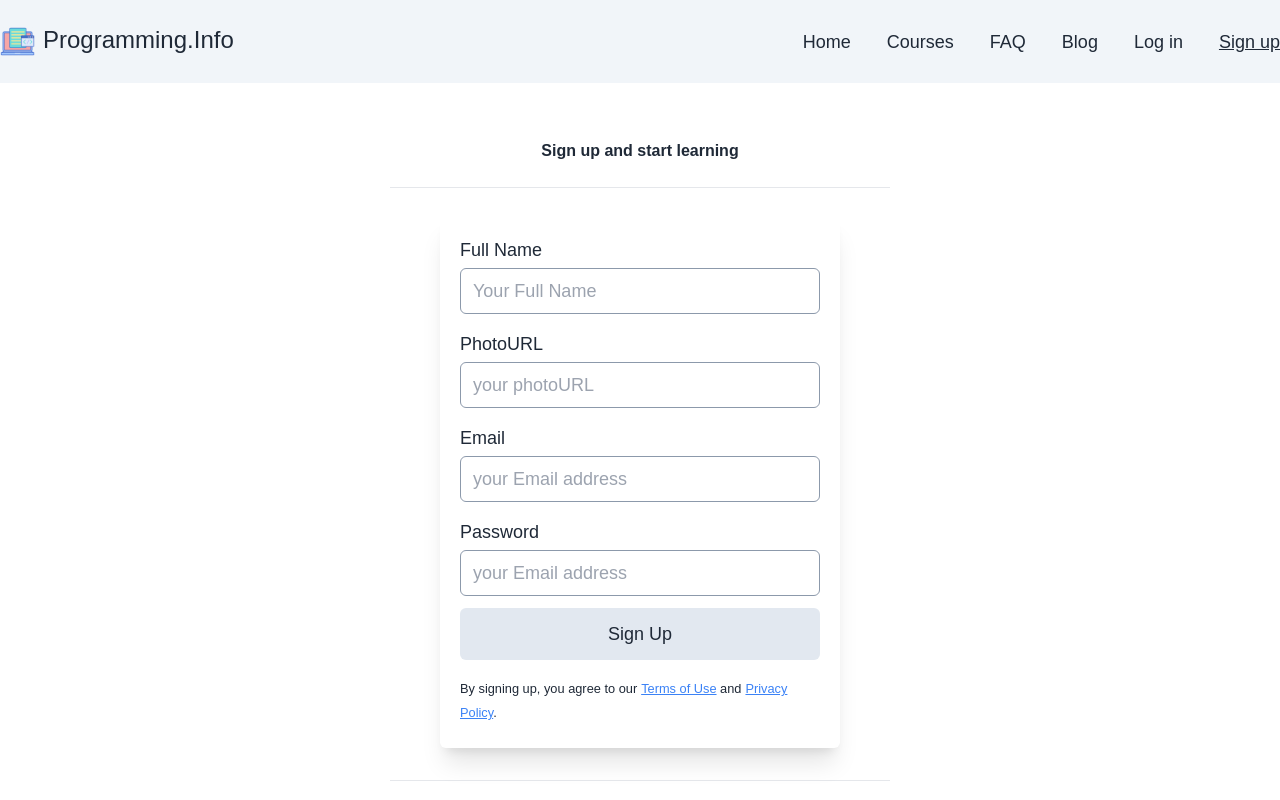
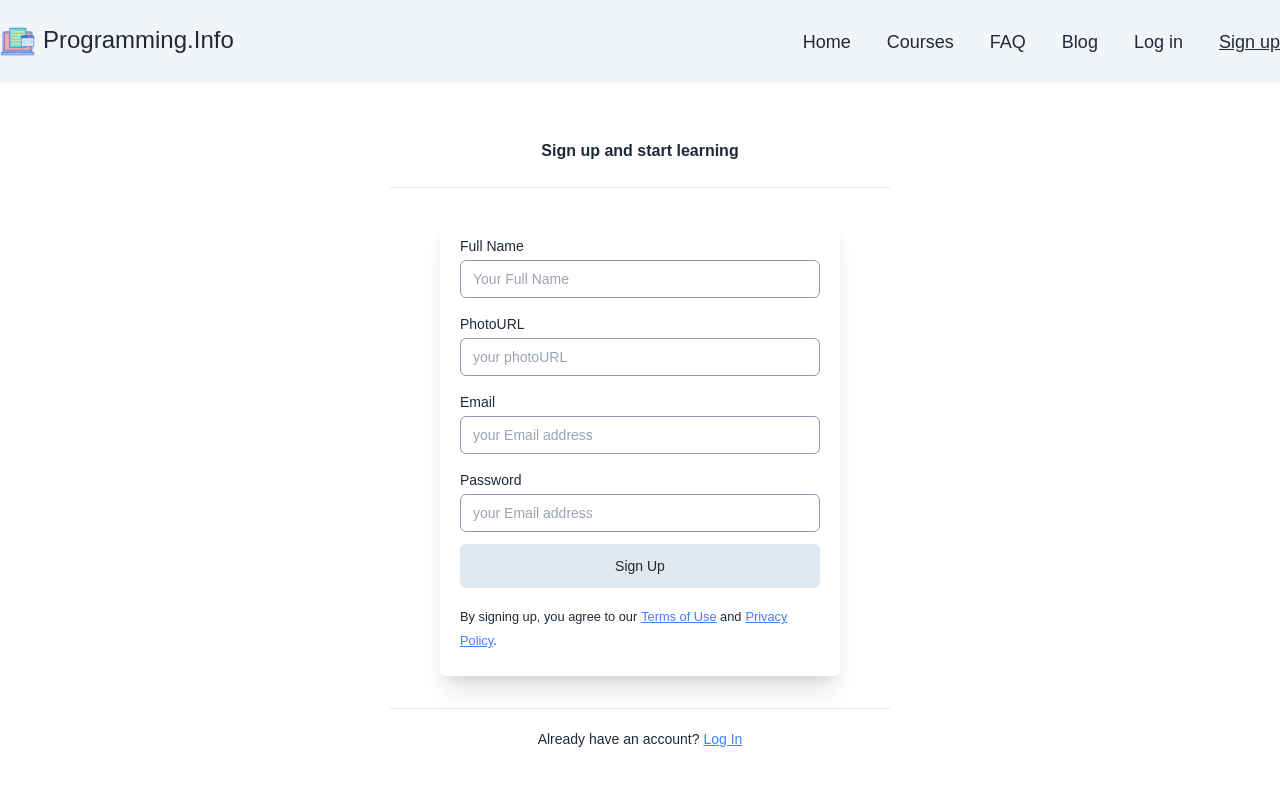
Before and after one commit to mohammedtakbir/Assignment-10-Programming.Info-client-site, a React (Create React App) app: page /signup in a window 1280 px wide. Shown: the top 800 px of the page. Built offline with nearby package versions, Linux system fonts and the light colour scheme; no server answers.

Commit message:
text resize on login and signup page

```diff
--- a/src/components/Login/Login.js
+++ b/src/components/Login/Login.js
@@ -84,11 +84,11 @@ const Login = () => {
             <hr className='sm:w-[500px] w-[400px] mx-auto' />
             <div className='flex justify-center mt-7'>
                 <div className='sm:w-[400px] w-[300px] shadow-xl p-5 rounded-md'>
-                    <button onClick={handleGithubSignIn} className='flex items-center bg-slate-100 hover:bg-slate-200 py-3 px-4 mb-3 rounded-md text-lg w-full'>
+                    <button onClick={handleGithubSignIn} className='flex items-center bg-slate-100 hover:bg-slate-200 py-3 px-4 mb-3 rounded-md text-sm w-full'>
                         <span className='text-2xl'><FaGithub /></span>
                         <span className='font-medium md:ml-3 ml-2'>Continue with Github</span>
                     </button>
-                    <button onClick={handleGoogleSignIn} className='flex items-center bg-slate-100 hover:bg-slate-200 py-3 px-4 rounded-md text-lg w-full'>
+                    <button onClick={handleGoogleSignIn} className='flex items-center bg-slate-100 hover:bg-slate-200 py-3 px-4 rounded-md text-sm w-full'>
                         <span className='text-2xl'><FcGoogle /></span>
                         <span className='font-medium md:ml-3 ml-2'>Continue with Google</span>
                     </button>
@@ -97,10 +97,10 @@ const Login = () => {
                         <div className='mb-4 mt-3'>
                             <label
                                 htmlFor=""
-                                className='block text-lg font-medium mb-1'>Email</label>
+                                className='block text-sm font-medium mb-1'>Email</label>
                             <input
                                 onBlur={handleGetEmail}
-                                className='border w-full border-[#8c99ab] py-2 px-3 rounded-md text-lg'
+                                className='border w-full border-[#8c99ab] py-2 px-3 rounded-md text-sm'
                                 type="email"
                                 name="email"
                                 id=""
@@ -109,9 +109,9 @@ const Login = () => {
                         <div className='mb-2'>
                             <label
                                 htmlFor=""
-                                className='block text-lg font-medium mb-1'>Password</label>
+                                className='block text-sm font-medium mb-1'>Password</label>
                             <input
-                                className='border w-full border-[#8c99ab] py-2 px-3 rounded-md text-lg'
+                                className='border w-full border-[#8c99ab] py-2 px-3 rounded-md text-sm'
                                 type="password"
                                 name="password"
                                 id=""
@@ -119,14 +119,14 @@ const Login = () => {
                         </div>
                         <p className='text-red-500'>{error}</p>
                         <div className='mt-5'>
-                            <button type='submit' className='bg-slate-200 hover:bg-slate-300 py-3 px-4 rounded-md w-full text-lg font-medium'>Log In</button>
+                            <button type='submit' className='bg-slate-200 hover:bg-slate-300 py-3 px-4 rounded-md w-full text-sm font-medium'>Log In</button>
                         </div>
                     </form>
-                    <p className='text-center mt-3'>
+                    <p className='text-center mt-3 text-sm'>
                         <span>or </span>
                         <button onClick={handleForgotPassword} className='text-blue-500'>Forgot Password</button>
                     </p>
-                    <p className='text-center mt-4'>
+                    <p className='text-center mt-4 text-sm'>
                         <span>Don't have an account? </span>
                         <Link to='/signup' className='underline text-blue-500'>Sign Up</Link>
                     </p>
--- a/src/components/Signup/Signup.js
+++ b/src/components/Signup/Signup.js
@@ -53,9 +53,9 @@ const Signup = () => {
                         <div className='mb-4'>
                             <label
                                 htmlFor=""
-                                className='block text-lg font-medium mb-1'>Full Name</label>
+                                className='block text-sm font-medium mb-1'>Full Name</label>
                             <input
-                                className='border w-full border-[#8c99ab] py-2 px-3 rounded-md text-lg'
+                                className='border w-full border-[#8c99ab] py-2 px-3 rounded-md text-sm'
                                 type="text"
                                 name="name"
                                 id=""
@@ -64,9 +64,9 @@ const Signup = () => {
                         <div className='mb-4'>
                             <label
                                 htmlFor=""
-                                className='block text-lg font-medium mb-1'>PhotoURL</label>
+                                className='block text-sm font-medium mb-1'>PhotoURL</label>
                             <input
-                                className='border w-full border-[#8c99ab] py-2 px-3 rounded-md text-lg'
+                                className='border w-full border-[#8c99ab] py-2 px-3 rounded-md text-sm'
                                 type="text"
                                 name="photoURL"
                                 id=""
@@ -75,9 +75,9 @@ const Signup = () => {
                         <div className='mb-4'>
                             <label
                                 htmlFor=""
-                                className='block text-lg font-medium mb-1'>Email</label>
+                                className='block text-sm font-medium mb-1'>Email</label>
                             <input
-                                className='border w-full border-[#8c99ab] py-2 px-3 rounded-md text-lg'
+                                className='border w-full border-[#8c99ab] py-2 px-3 rounded-md text-sm'
                                 type="email"
                                 name="email"
                                 id=""
@@ -87,9 +87,9 @@ const Signup = () => {
                         <div className='mb-2'>
                             <label
                                 htmlFor=""
-                                className='block text-lg font-medium mb-1'>Password</label>
+                                className='block text-sm font-medium mb-1'>Password</label>
                             <input
-                                className='border w-full border-[#8c99ab] py-2 px-3 rounded-md text-lg'
+                                className='border w-full border-[#8c99ab] py-2 px-3 rounded-md text-sm'
                                 type="password"
                                 name="password"
                                 id=""
@@ -98,7 +98,7 @@ const Signup = () => {
                         </div>
                         <p className='text-red-500'>{error}</p>
                         <div className='mt-3'>
-                            <button type='submit' className='bg-slate-200 hover:bg-slate-300 py-3 px-4 rounded-md w-full text-lg font-medium'>Sign Up</button>
+                            <button type='submit' className='bg-slate-200 hover:bg-slate-300 py-3 px-4 rounded-md w-full text-sm font-medium'>Sign Up</button>
                         </div>
                     </form>
                     <p className='mt-4'>
@@ -110,7 +110,7 @@ const Signup = () => {
                 </div>
             </div>
             <hr className='max-w-[500px] mx-auto mb-5 mt-8' />
-            <p className='text-center mt-4'>
+            <p className='text-center mt-4 text-sm'>
                 <span>Already have an account? </span>
                 <Link to='/login' className='underline text-blue-500'>Log In</Link>
             </p>
```
